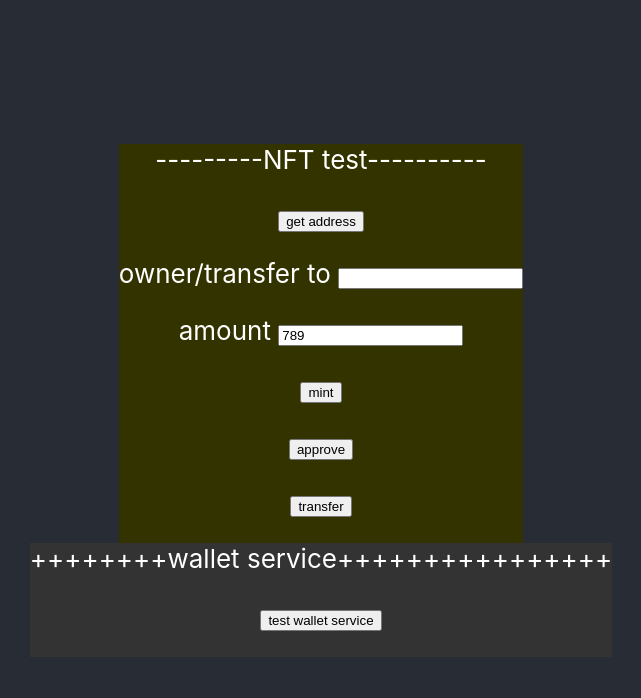
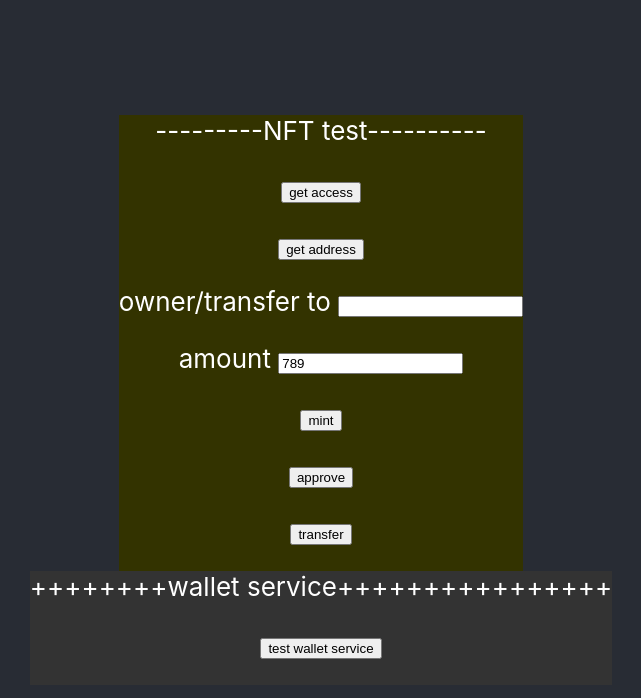
Before and after one commit to InCrypto-io/tezos-market, a React (Create React App) app: page / in a window 1280 px wide. Shown: the top 698 px of the page, without its empty margins (319-960 px from the left). Built offline with nearby package versions, Linux system fonts and the light colour scheme.

Commit message:
request for retrive acces

```diff
--- a/src/NFTTest.js
+++ b/src/NFTTest.js
@@ -362,10 +362,23 @@ export default class NFTTest extends React.Component {
         ).catch(console.error);
     };
 
+    getAccess = async () => {
+        const wallet = new Wallet();
+        await wallet.init("KT1LBr6KLhdxwbWEyDBofhwRwiR8pfvfPPFm",
+            contract)
+            .catch(console.error);
+        await wallet.requestAccess();
+    };
+
     render() {
         return <div style={{background: "#330"}}>
             <span>---------NFT test----------</span>
             <p>
+                <p>
+                    <button onClick={this.getAccess}>
+                        get access
+                    </button>
+                </p>
                 <p>
                     <button onClick={this.getAddress}>
                         get address
```
